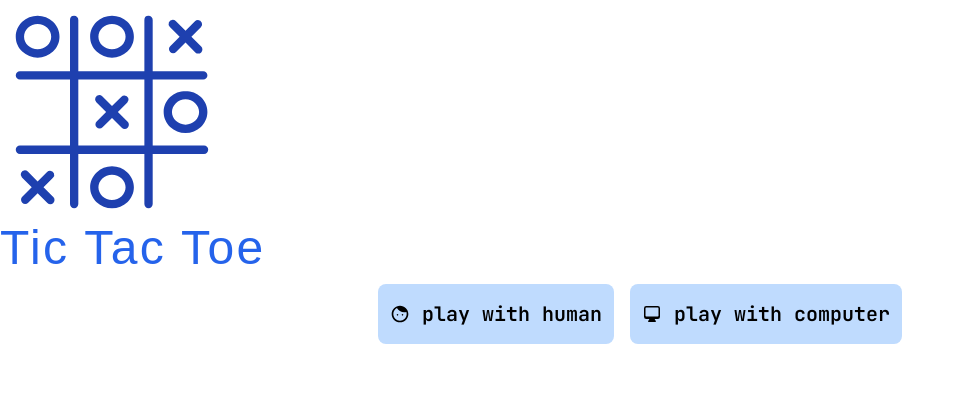
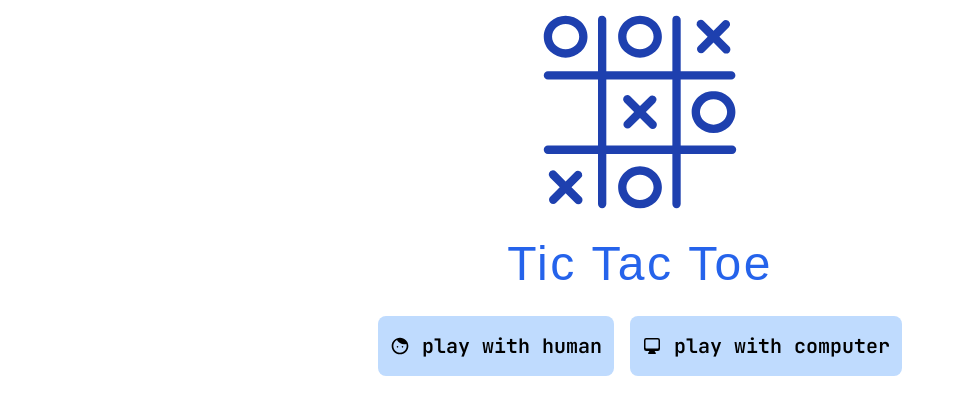
Before and after one commit to amir-h-404/next-tic-tac-toe-game, a Next.js app: page / in a window 1280 px wide. Shown: the top 414 px of the page, without its empty margins (0-964 px from the left). Built offline with nearby package versions, Linux system fonts and the light colour scheme; a web font is replaced by a local one.

Commit message:
Update homepage layout to include icon, title, and buttons

```diff
--- a/app/page.tsx
+++ b/app/page.tsx
@@ -12,10 +12,10 @@ const dynaPuffFont = DynaPuff({
 export default function Home() {
     return (
         <div>
-            <div>
-                <GiTicTacToe className={'text-[14rem] text-blue-800'}/>
+            <div className={'flex flex-col gap-4'}>
+                <GiTicTacToe className={'text-[14rem] text-blue-800 block mx-auto'}/>
                 <h1 className={`${dynaPuffFont.className} text-5xl text-blue-600
-                tracking-wider`}>Tic Tac Toe</h1>
+                tracking-wider text-center`}>Tic Tac Toe</h1>
                 <div className={'flex flex-wrap justify-center p-2 gap-2'}>
                     <ButtonWithIcon icon={<CgBoy/>} text="play with human"/>
                     <ButtonWithIcon
```
